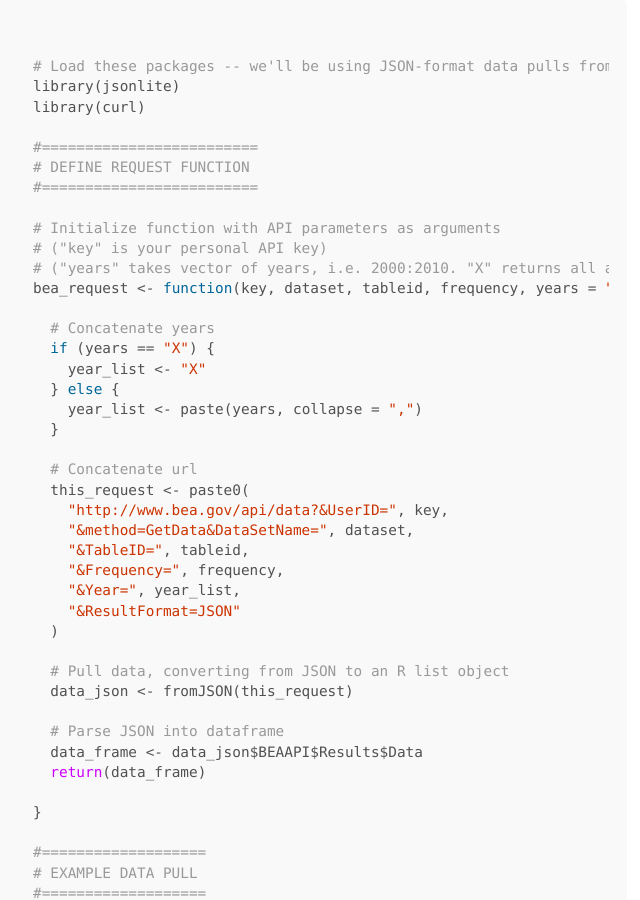
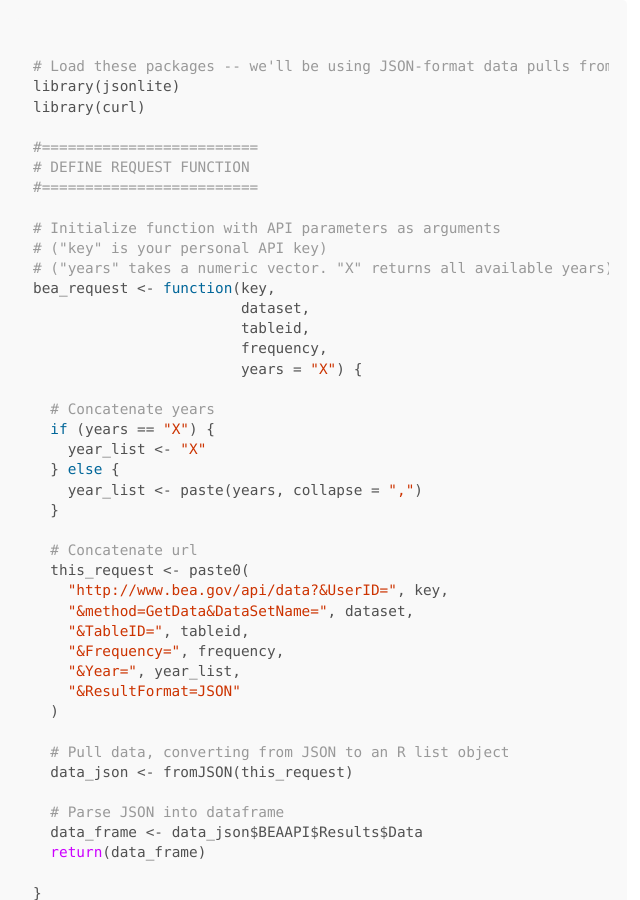
Before and after one commit to WadeP6970/johnricco.github.io, a Jekyll site: the page built from _posts/2016-7-21-bea-api-r.md, in a window 1280 px wide and 900 px high, scrolled down 307 px. Shown: the whole window, without its empty margins (328-968 px from the left). Built offline with Jekyll 4.4.1, drawn with Linux system fonts in a browser that asks for light colours.

Commit message:
line wraps

```diff
--- a/_posts/2016-7-21-bea-api-r.md
+++ b/_posts/2016-7-21-bea-api-r.md
@@ -17,8 +17,12 @@ library(curl)
 
 # Initialize function with API parameters as arguments
 # ("key" is your personal API key)
-# ("years" takes vector of years, i.e. 2000:2010. "X" returns all available years)
-bea_request <- function(key, dataset, tableid, frequency, years = "X") {
+# ("years" takes a numeric vector. "X" returns all available years)
+bea_request <- function(key,
+                        dataset,
+                        tableid,
+                        frequency,
+                        years = "X") {
 
   # Concatenate years
   if (years == "X") {
```
